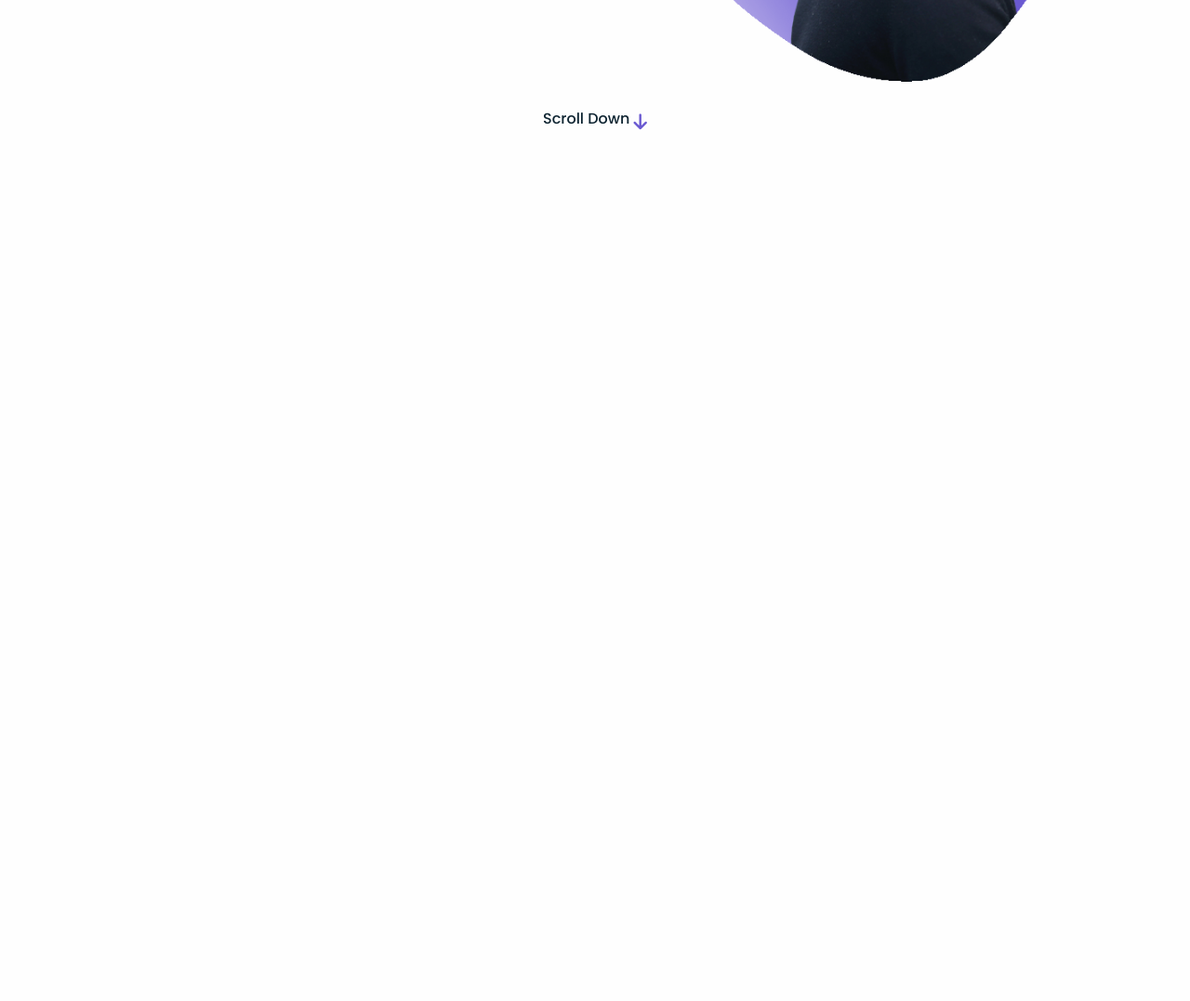
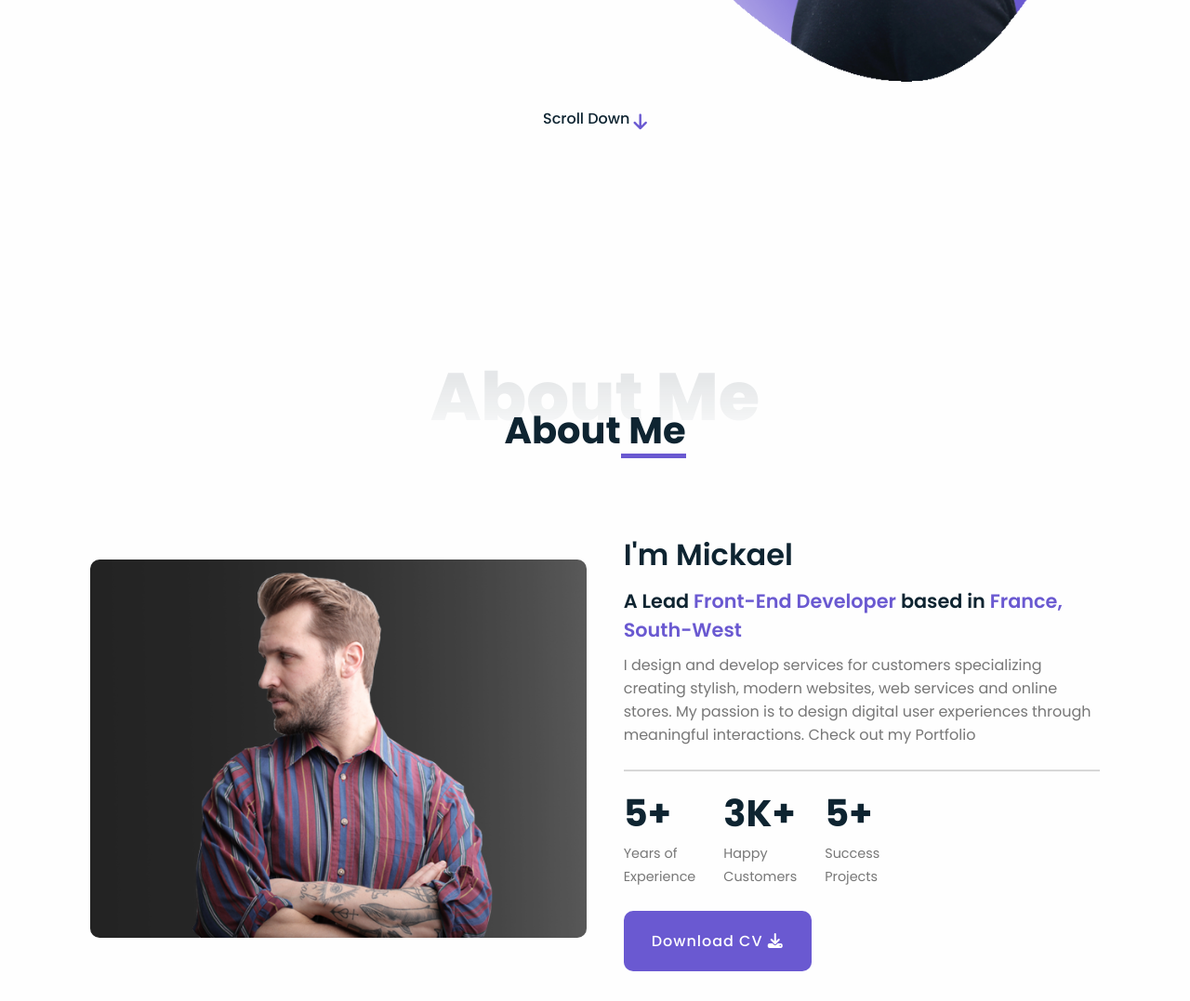
Before and after one commit to djiz/Complete-Responsive-Portfolio-Website, a plain HTML site: page index.html in a window 1280 px wide. Shown: the part 586-1663 px from the top of the page at 93% size. Before the commit the page ends 863 px from the top, so only its background shows below. Drawn offline with Linux system fonts and the light colour scheme.

Commit message:
About Section HTML & CSS

```diff
--- a/css/styles.css
+++ b/css/styles.css
@@ -179,12 +179,99 @@ header {
     }
 }
 
-
-
-
 /********** Common styles for all sections **********/
 .flex-center {
     display: flex;
     justify-content: center;
     align-items: center;
 }
+.section {
+    position: relative;
+    width: 1150px;
+    margin-left: auto;
+    margin-right: auto;
+    padding: 6rem 2rem 2rem;
+}
+.sub-section {
+    position: relative;
+    width: 1150px;
+    margin-left: auto;
+    margin-right: auto;
+    padding: 6rem 0;
+}
+.section-title-01 {
+    font-size: 4.5em;
+    font-weight: 800;
+    margin-bottom: 2rem;
+    background: linear-gradient(to top, transparent 0%, var(--first-color) 70%);
+    -webkit-background-clip: text;
+    -webkit-text-fill-color: transparent;
+    opacity: .1;
+}
+.section-title-02 {
+    font-size: 2.5em;
+    font-weight: 700;
+    transform: translateY(-80px);
+}
+.section-title-02:before {
+    content: '';
+    position: absolute;
+    width: 70px;
+    height: 5px;
+    right: 0;
+    bottom: 0;
+    background: var(--second-color);
+}
+.container {
+    position: relative;
+    flex-direction: column;
+}
+
+/*********** ABOUT SECTION **********/
+.about .container .content {
+    column-gap: 40px;
+    width: 100%;
+}
+.about-img {
+    position: relative;
+}
+.about-img img {
+    max-width: 100%;
+    min-width: 500px;
+    border-radius: 10px;
+}
+.about-info .description {
+    max-width: 600px;
+}
+.about-info .description h3 {
+    font-size: 2em;
+    font-weight: 600;
+    margin-bottom: 10px;
+}
+.about-info .description h4 {
+    font-size: 1.3em;
+    font-weight: 600;
+    margin-bottom: 10px;
+}
+.about-info .description h4 span {
+    color: var(--second-color);
+}
+.about-info .description p {
+    color: var(--third-color);
+    font-size: var(--normal-font-size);
+    margin-bottom: 15px;
+    padding-bottom: 25px;
+    border-bottom: 2px solid var(--line-color);
+}
+.about-info .professional-list {
+    display: flex;
+    column-gap: 30px;
+}
+.about-info .professional-list .list-item h3 {
+    font-size: 2.5em;
+    font-weight: 700;
+}
+.about-info .professional-list .list-item span {
+    color: var(--third-color);
+    font-size: var(--small-font-size);
+}
--- a/index.html
+++ b/index.html
@@ -44,6 +44,40 @@
         <a href="#about" class="scroll-down">Scroll Down <i class="fas fa-arrow-down"></i></a>
     </section>
 
+    <!-- About Section -->
+    <section class="about section" id="about">
+        <div class="container flex-center">
+            <h1 class="section-title-01">About Me</h1>
+            <h2 class="section-title-02">About Me</h2>
+            <div class="content flex-center">
+                <div class="about-img">
+                    <img src="images/about-img.png" alt="">
+                </div>
+                <div class="about-info">
+                    <div class="description">
+                        <h3>I'm Mickael</h3>
+                        <h4>A Lead <span>Front-End Developer</span> based in <span>France, South-West</span></h4>
+                        <p>I design and develop services for customers specializing creating stylish, modern websites, web services and online stores. My passion is to design digital user experiences through meaningful interactions. Check out my Portfolio</p>
+                    </div>
+                    <ul class="professional-list">
+                        <li class="list-item">
+                            <h3>5+</h3>
+                            <span>Years of<br>Experience</span>
+                        </li>
+                        <li class="list-item">
+                            <h3>3K+</h3>
+                            <span>Happy<br>Customers</span>
+                        </li>
+                        <li class="list-item">
+                            <h3>5+</h3>
+                            <span>Success<br>Projects</span>
+                        </li>
+                    </ul>
+                    <a href="" class="btn">Download CV <i class="fas fa-download"></i></a>
+                </div>
+            </div>
+        </div>
+    </section>
 
     <script src="script.js"></script>
 </body>
```
